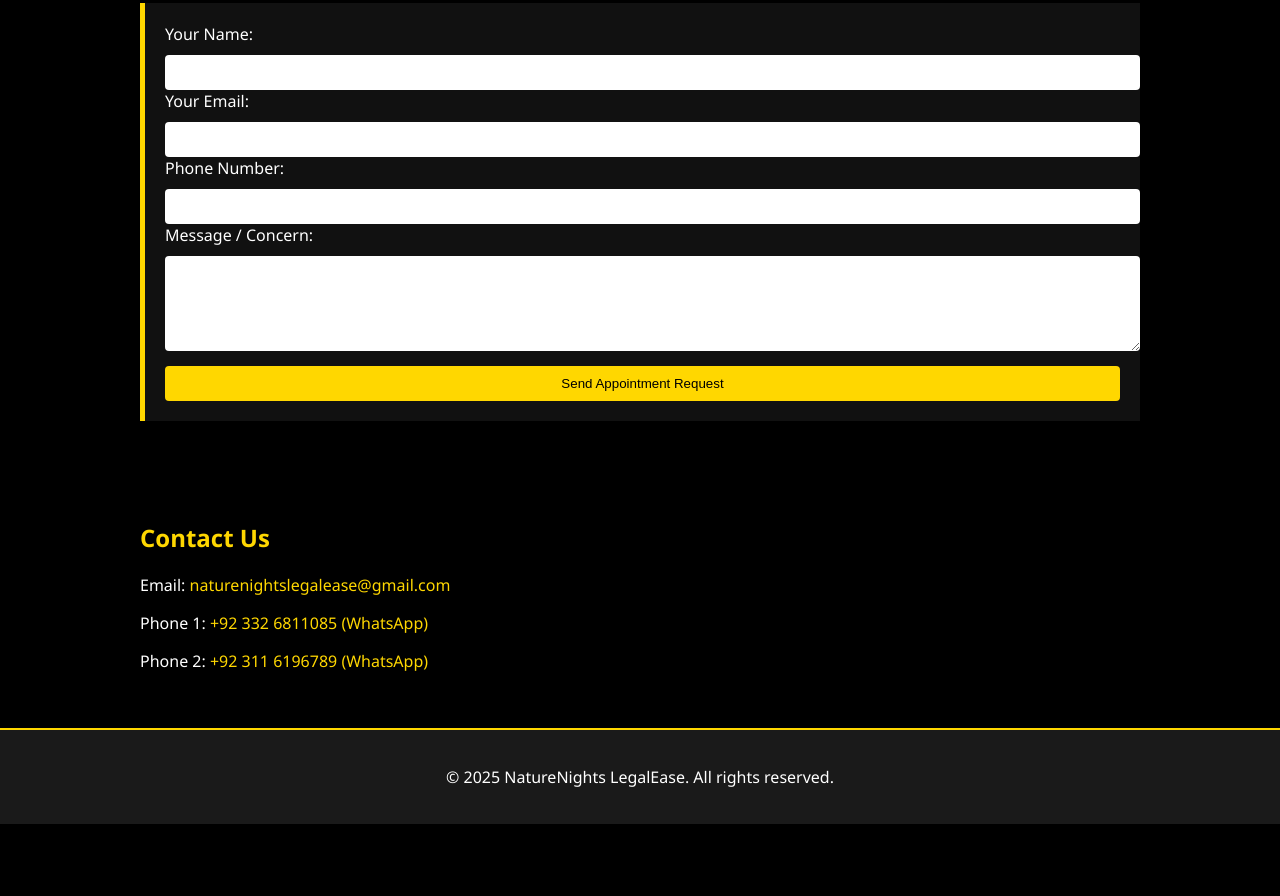
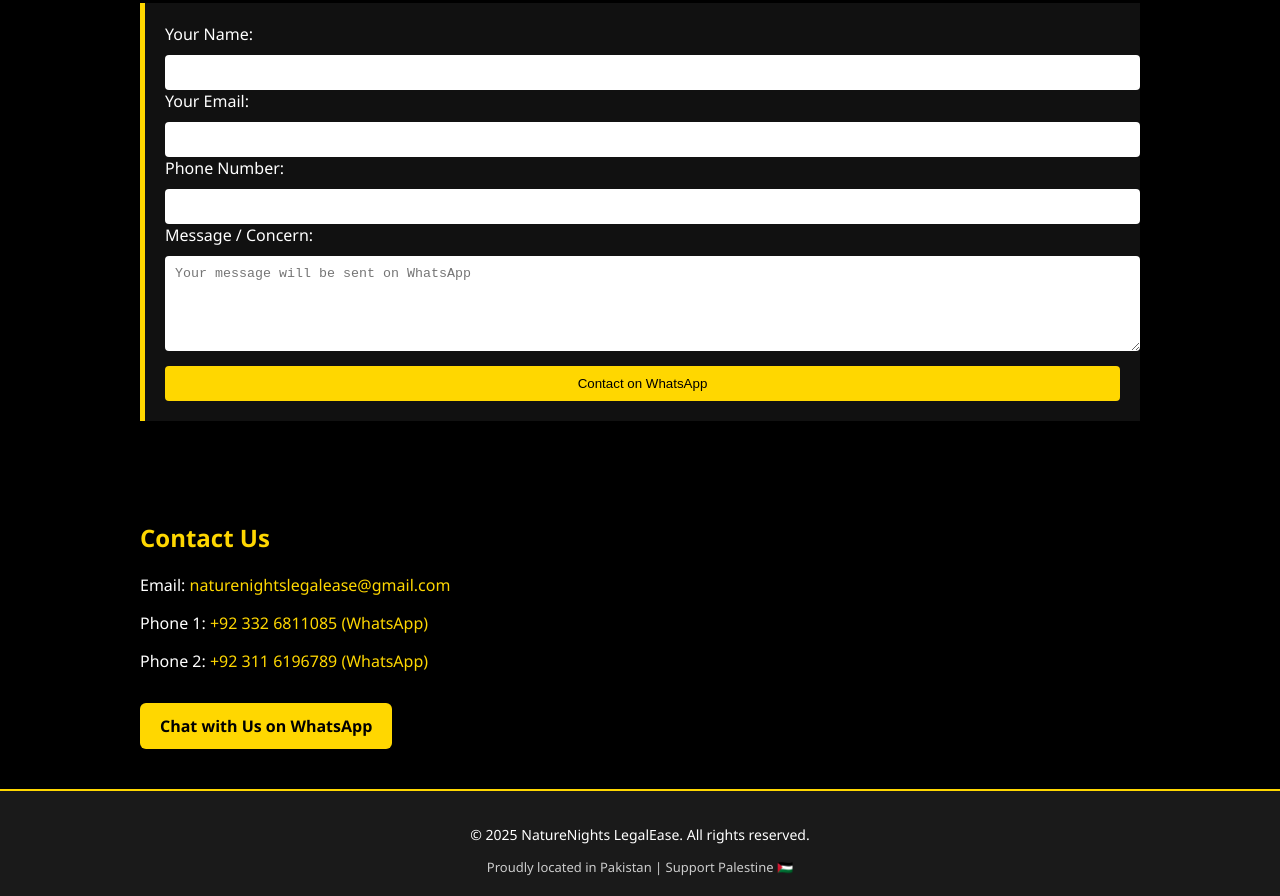
Before and after one commit to NatureNightsLegalEase/NatureNights-LegalEase-, a plain HTML site: page index.html in a window 1280 px wide. Shown: the part 1729-2625 px from the top of the page. Before the commit the page ends 2553 px from the top, so only its background shows below. Drawn offline with Linux system fonts and the light colour scheme.

Commit message:
Update index.html

```diff
--- a/index.html
+++ b/index.html
@@ -38,6 +38,12 @@
             text-align: center;
             padding: 20px;
             border-top: 2px solid gold;
+            font-size: 14px;
+        }
+        .footer-extra {
+            margin-top: 10px;
+            color: #ccc;
+            font-size: 13px;
         }
         a {
             color: gold;
@@ -61,6 +67,18 @@
             color: black;
             cursor: pointer;
         }
+        .contact-btn {
+            background-color: gold;
+            color: black;
+            padding: 12px 20px;
+            border-radius: 6px;
+            display: inline-block;
+            margin-top: 15px;
+            font-weight: bold;
+        }
+        .contact-btn:hover {
+            background-color: #e6c200;
+        }
         .whatsapp-button {
             position: fixed;
             bottom: 20px;
@@ -80,6 +98,7 @@
     </style>
 </head>
 <body>
+
     <header>
         <img src="logo.jpg" alt="NatureNights LegalEase Logo">
         <h1>NatureNights LegalEase</h1>
@@ -89,7 +108,9 @@
     <section id="about">
         <h2>About Us</h2>
         <p>
-            NatureNights LegalEase is a professional legal platform founded by passionate law students and experienced High Court Advocates. We specialize in offering modern legal solutions with a special focus on cybercrime, business registration, family and criminal law, service matters, taxation, and property disputes. Our vision is to make legal help accessible, reliable, and simplified.
+            NatureNights LegalEase is a professional legal platform founded by passionate law students and experienced High Court Advocates.
+            We specialize in offering modern legal solutions with a special focus on cybercrime, business registration, family and criminal
+            law, service matters, taxation, and property disputes.
         </p>
     </section>
 
@@ -129,7 +150,8 @@
 
     <section id="appointment">
         <h2>Book an Appointment</h2>
-        <form action="mailto:naturenightslegalease@gmail.com" method="post" enctype="text/plain">
+        <!-- REDIRECTS DIRECTLY TO WHATSAPP -->
+        <form action="https://wa.me/923326811085" method="get" target="_blank">
             <label for="name">Your Name:</label>
             <input type="text" id="name" name="name" required>
 
@@ -140,9 +162,9 @@
             <input type="text" id="phone" name="phone">
 
             <label for="message">Message / Concern:</label>
-            <textarea id="message" name="message" rows="5"></textarea>
+            <textarea id="message" name="text" rows="5" placeholder="Your message will be sent on WhatsApp"></textarea>
 
-            <input type="submit" value="Send Appointment Request">
+            <input type="submit" value="Contact on WhatsApp">
         </form>
     </section>
 
@@ -151,14 +173,16 @@
         <p>Email: <a href="mailto:naturenightslegalease@gmail.com">naturenightslegalease@gmail.com</a></p>
         <p>Phone 1: <a href="https://wa.me/923326811085" target="_blank">+92 332 6811085 (WhatsApp)</a></p>
         <p>Phone 2: <a href="https://wa.me/923116196789" target="_blank">+92 311 6196789 (WhatsApp)</a></p>
+
+        <a class="contact-btn" href="https://wa.me/923326811085" target="_blank">Chat with Us on WhatsApp</a>
     </section>
 
     <footer>
         <p>&copy; 2025 NatureNights LegalEase. All rights reserved.</p>
+        <div class="footer-extra">Proudly located in Pakistan | Support Palestine 🇵🇸</div>
     </footer>
 
-    <a href="https://wa.me/923326811085" class="whatsapp-button" title="Chat on WhatsApp">
-        💬
-    </a>
+    <a href="https://wa.me/923326811085" class="whatsapp-button" title="Chat on WhatsApp">💬</a>
+
 </body>
 </html>
```
